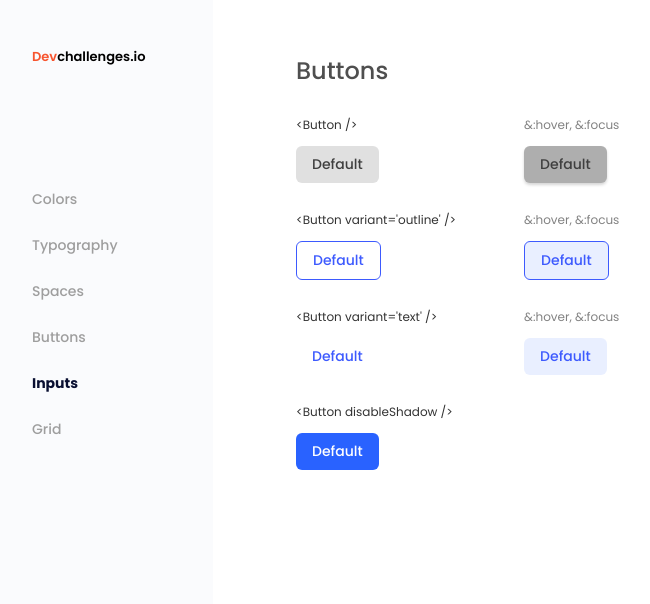
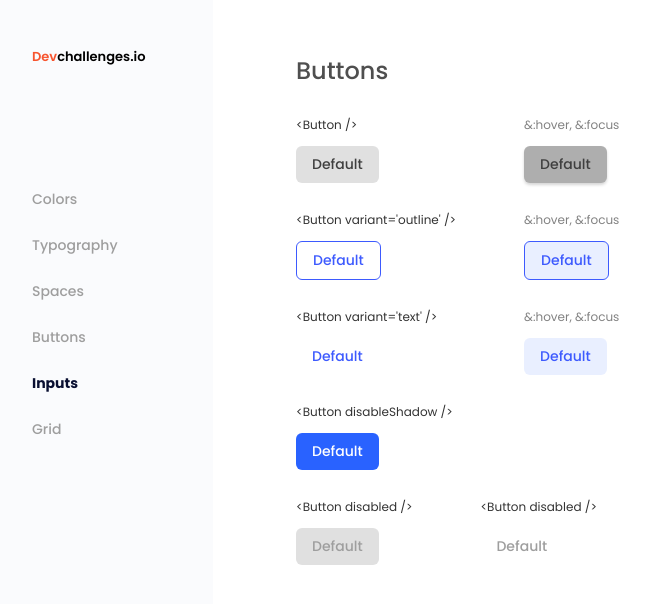
Before and after one commit to bibmode/reusable-button-component, a React (Create React App) app: page / in a window 1280 px wide. Shown: the top 604 px of the page, without its empty margins (24-674 px from the left). Built offline with nearby package versions, Linux system fonts and the light colour scheme.

Commit message:
disabled buttons

```diff
--- a/src/App.css
+++ b/src/App.css
@@ -1,18 +1,19 @@
 :root {
-  --bgDefault: #e0e0e0;
-  --bgDefaultFocus: #aeaeae;
+  --bgDefault: rgb(224, 224, 224);
+  --bgDefaultFocus: rgb(174, 174, 174);
   --bgOutline: transparent;
   --bgOutlineFocus: rgba(41, 98, 255, 0.102);
   --bgText: transparent;
   --bgTextFocus: rgba(41, 98, 255, 0.102);
-  --bgPrimary: #2962ff;
-  --bgPrimaryFocus: #0039cb;
+  --bgPrimary: rgb(41, 98, 255);
+  --bgPrimaryFocus: rgb(0, 57, 203);
 
-  --textDark: #333333;
-  --textPrimary: #ffffff;
-  --textLight: #828282;
-  --text: #3d5afe;
-  --textDefault: #3f3f3f;
+  --textDark: rgb(51, 51, 51);
+  --textPrimary: rgb(255, 255, 255);
+  --textLight: hsl(0, 0%, 51%);
+  --text: rgb(61, 90, 254);
+  --textDefault: rgb(63, 63, 63);
+  --textDisabled: rgb(158, 158, 158);
 
   --shadowDefault: 0px 2px 3px rgba(51, 51, 51, 0.2);
   --shadowBlue: 0px 2px 3px rgba(0, 49, 202, 0.2);
--- a/src/Button/Button.styles.js
+++ b/src/Button/Button.styles.js
@@ -22,16 +22,22 @@ export const Wrapper = styled.button`
   font-size: 1.4rem;
   font-weight: 500;
   font-family: inherit;
-  cursor: pointer;
+  cursor: ${(props) => (props.disabled ? "auto" : "pointer")};
 
   color: ${(props) =>
-    props.variant ? `var(--text${props.variant})` : `var(--text)`};
+    props.variant || props.disabled
+      ? `var(--text${props.disabled || props.variant})`
+      : `var(--text)`};
 
   :hover,
   :focus {
-    background-color: ${(props) => `var(--bg${props.variant}Focus)`};
+    background-color: ${(props) =>
+      props.disabled
+        ? `var(--bg${props.variant})`
+        : `var(--bg${props.variant}Focus)`};
+
     box-shadow: ${(props) =>
-      props.variant && !props.disableShadow
+      props.variant && !props.disableShadow && !props.disabled
         ? `var(--shadow${props.variant})`
         : "none"};
   }
--- a/src/Button/index.js
+++ b/src/Button/index.js
@@ -1,9 +1,9 @@
 import { useEffect, useState } from "react";
 import { Wrapper } from "./Button.styles";
 
-const Button = ({ variant, focus, color, disableShadow }) => {
+const Button = ({ variant, focus, color, disableShadow, disabled }) => {
   const [type, setType] = useState("Default");
-  const [themeColor, setThemeColor] = useState("Default");
+  const [disable, setDisable] = useState(null);
 
   useEffect(() => {
     if (variant) {
@@ -16,10 +16,19 @@ const Button = ({ variant, focus, color, disableShadow }) => {
       //console.log(str2);
       setType(str2);
     }
-  }, [variant, color]);
+
+    if (disabled) {
+      setDisable("Disabled");
+    }
+  }, [variant, color, disabled]);
 
   return (
-    <Wrapper focus={focus} variant={type} disableShadow={disableShadow}>
+    <Wrapper
+      focus={focus}
+      variant={type}
+      disableShadow={disableShadow}
+      disabled={disable}
+    >
       Default
     </Wrapper>
   );
--- a/src/MainFrame/index.js
+++ b/src/MainFrame/index.js
@@ -37,6 +37,16 @@ const MainFrame = () => {
         <h3>{"<Button disableShadow />"}</h3>
         <Button color="primary" disableShadow />
       </ButtonContainer>
+      <Buttons>
+        <ButtonContainer>
+          <h3>{"<Button disabled />"}</h3>
+          <Button disabled />
+        </ButtonContainer>
+        <ButtonContainer>
+          <h3>{"<Button disabled />"}</h3>
+          <Button variant="text" disabled />
+        </ButtonContainer>
+      </Buttons>
     </Wrapper>
   );
 };
```
